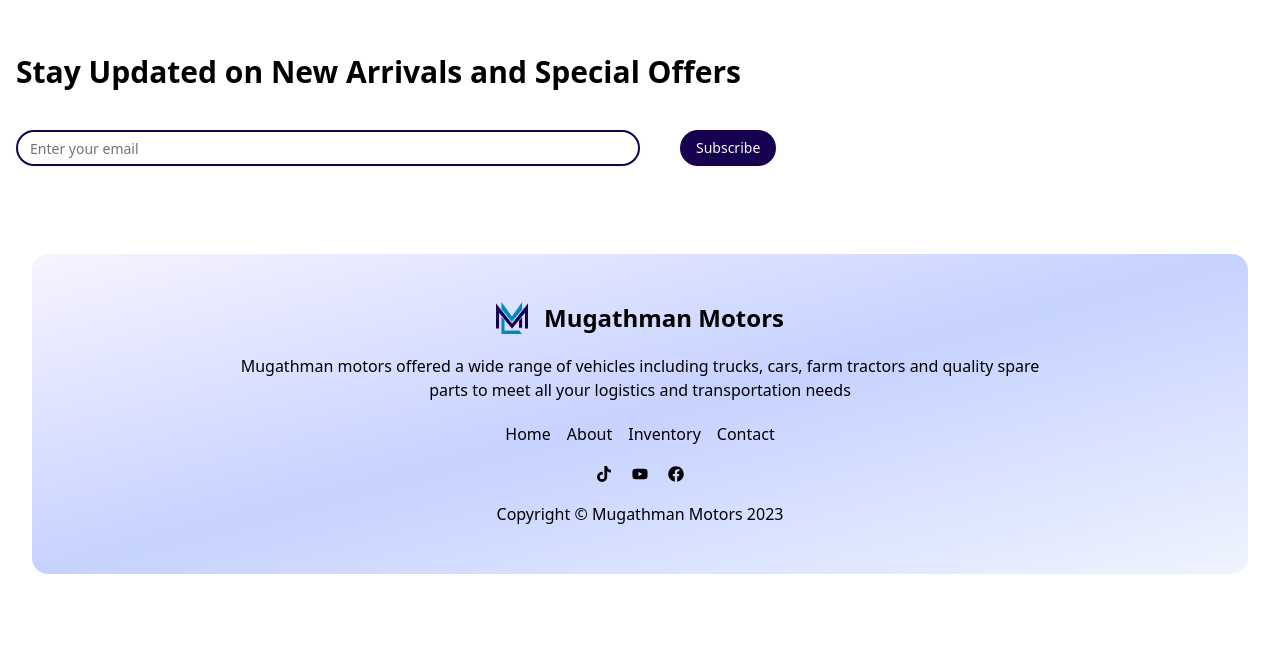
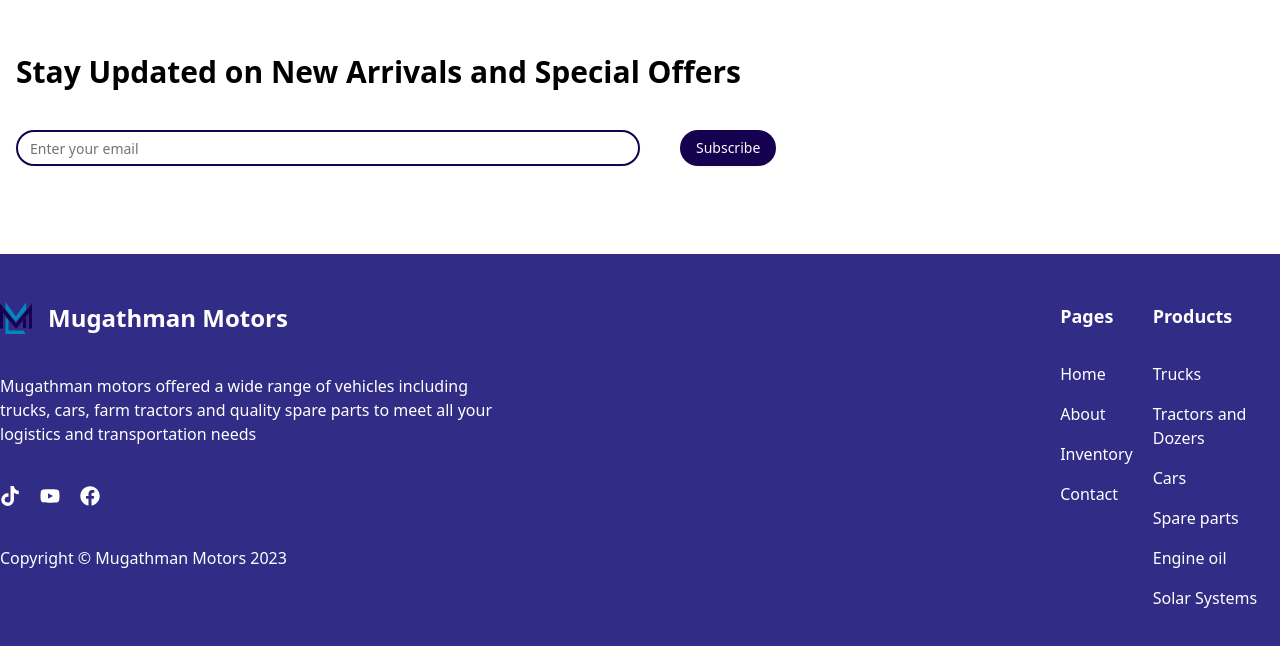
Before and after one commit to mugathmanmotorsdev/mugathmanmotors-update, a Next.js app: page / in a window 1280 px wide. Shown: the part 4206-4852 px from the top of the page. Before the commit the page ends 4820 px from the top, so only its background shows below. Built offline with nearby package versions, Linux system fonts and the light colour scheme; no server answers.

Commit message:
update footer section

```diff
--- a/components/Footer.tsx
+++ b/components/Footer.tsx
@@ -1,33 +1,59 @@
 import Image from "next/image";
 import Navigator from "./Navigators";
 import {FaFacebook, FaTiktok, FaYoutube} from "react-icons/fa"
+import Link from "next/link";
 
 export default function Footer() {
     return(
-        <section className="container mx-auto flex flex-col gap-5 items-center justify-center w-[95vw] bg-gray-200 rounded-2xl py-12 my-10 bg-linear-to-br from-[#F8F4FF] via-indigo-200 to-[#eff4fd]">
+        <section className="py-12 mt-10 bg-indigo-900 text-white">
+            <div className="container mx-auto flex gap-5">
+                <div className="flex flex-col gap-10">
                     <div className="flex gap-4">
                         <Image src="/logo.png" alt="logo" width={32} height={32} />
                         <h1 className="font-bold text-2xl">Mugathman Motors</h1>
                     </div>
                     <div>
-                <p className="text-center w-2/3 mx-auto ">
+                        <p className="w-1/2">
                             Mugathman motors offered a wide range of vehicles including trucks,
                             cars, farm tractors and quality spare parts to meet all your logistics and transportation needs
                         </p>
                     </div>
-            <Navigator />
-            <div className="flex gap-5 items-center justify-center">
+                    <div className="flex gap-5 items-center">
                         <div>
-                    <a target="_blank" href="https://www.tiktok.com/@mugathman_motors?is_from_webapp=1&sender_device=pc"><FaTiktok /></a>
+                            <a target="_blank" href="https://www.tiktok.com/@mugathman_motors?is_from_webapp=1&sender_device=pc"><FaTiktok size={20} /></a>
                         </div>
                         <div>
-                    <a target="_blank" href="https://youtube.com/@mugathmanmotors?si=HCEMYU6dGM7IaXvr"><FaYoutube /></a>
+                            <a target="_blank" href="https://youtube.com/@mugathmanmotors?si=HCEMYU6dGM7IaXvr"><FaYoutube size={20} /></a>
                         </div>
                         <div>
-                    <a target="_blank" href="https://web.facebook.com/profile.php?id=61583124653834"><FaFacebook /></a>
+                            <a target="_blank" href="https://web.facebook.com/profile.php?id=61583124653834"><FaFacebook size={20} /></a>
                         </div>
                     </div>
-            <p className="text-center">Copyright &copy; Mugathman Motors 2023</p>
+                    <p className="">Copyright &copy; Mugathman Motors 2023</p>
+                </div>
+
+                <div className="flex flex-col gap-8">
+                    <h2 className="text-lg font-semibold">Pages</h2>
+                    <ul className={"flex flex-col gap-4 bg-transparent"}>
+                        <li><Link href="/">Home</Link></li>
+                        <li><Link href="/about">About</Link></li>
+                        <li><Link href="/inventory">Inventory</Link></li>
+                        <li><Link href="/contact">Contact</Link></li>
+                    </ul>
+                </div>
+
+                <div className="flex flex-col gap-8">
+                    <h2 className="text-lg font-semibold">Products</h2>
+                    <div className="flex flex-col gap-4">
+                        <p>Trucks</p>
+                        <p>Tractors and Dozers</p>
+                        <p>Cars</p>
+                        <p>Spare parts</p>
+                        <p>Engine oil</p>
+                        <p>Solar Systems</p>
+                    </div>
+                </div>
+            </div>
         </section>
     )
 }
```
Also changed, not shown: app/page.tsx (+1 -21 lines). Lines whose indentation alone changed are shown as unchanged.
